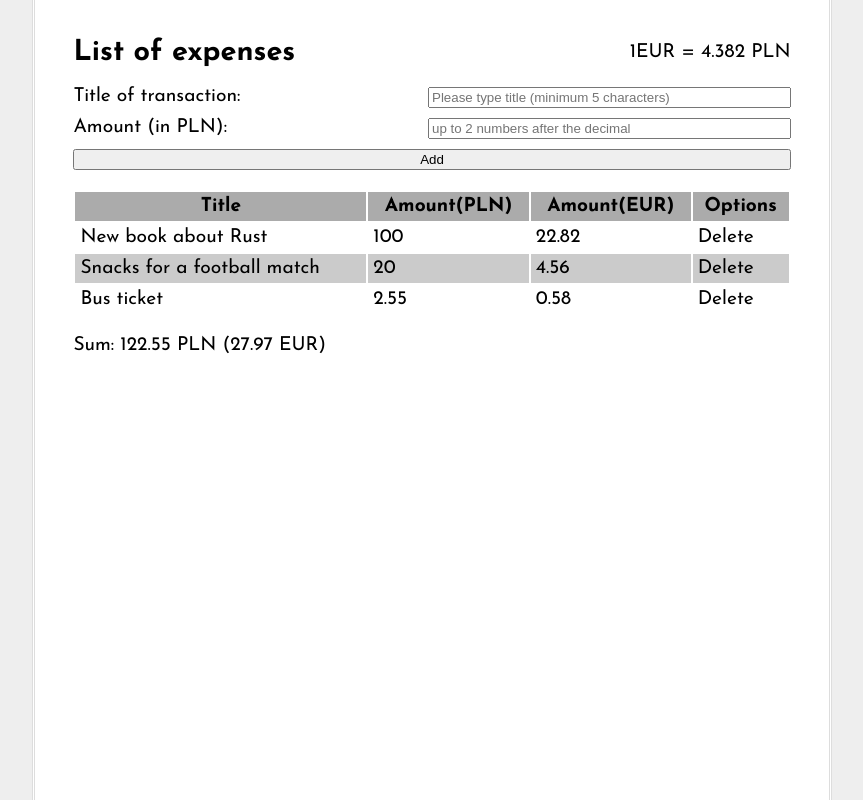
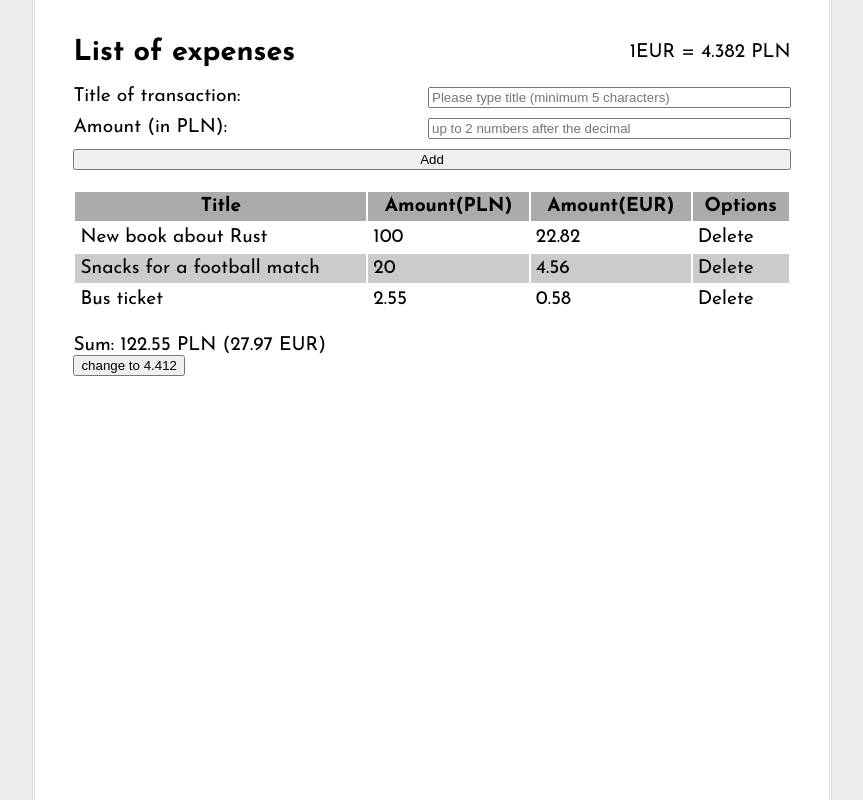
Before and after one commit to tomaszpach/list-of-expenses, a React (Create React App) app: page / in a window 1280 px wide. Shown: the whole page, without its empty margins (208-1071 px from the left). Built offline with nearby package versions, Linux system fonts and the light colour scheme.

Commit message:
prepare conversion rate

```diff
--- a/src/App.js
+++ b/src/App.js
@@ -8,6 +8,8 @@ import Summary from './components/Summary/Summary';
 
 import './App.css';
 
+// todo przygotuj opcje zmiany wartosci EURO
+
 class App extends Component {
     render() {
         const {title, eurPln, transactions} = this.props;
@@ -17,6 +19,7 @@ class App extends Component {
                 <Inputs />
                 <Table onDelete={(id) => this.props.deleteExpense(id)} transactions={transactions} eurPln={eurPln}/>
                 <Summary transactions={transactions} eurPln={eurPln}/>
+                <button onClick={() => this.props.updateCurrency()}>change to 4.412</button>
             </div>
         );
     }
@@ -34,6 +37,9 @@ const mapDispatchToProps = (dispatch) => {
     return {
         deleteExpense: (id) => {
             dispatch({type: 'DELETE_EXPENSE', id: id})
+        },
+        updateCurrency: (value) => {
+            dispatch({type: 'UPDATE_CURRENCY', value: value})
         }
     }
 };
--- a/src/reducers/rootReducer.js
+++ b/src/reducers/rootReducer.js
@@ -34,6 +34,12 @@ const rootReducer = (state = initState, action) => {
                 transactions: state.transactions.filter(element => element.id !== action.id)
             };
 
+        case 'UPDATE_CURRENCY':
+            return {
+                ...state,
+                eurPln: 4.412
+            };
+
         default:
             return state;
     }
```
